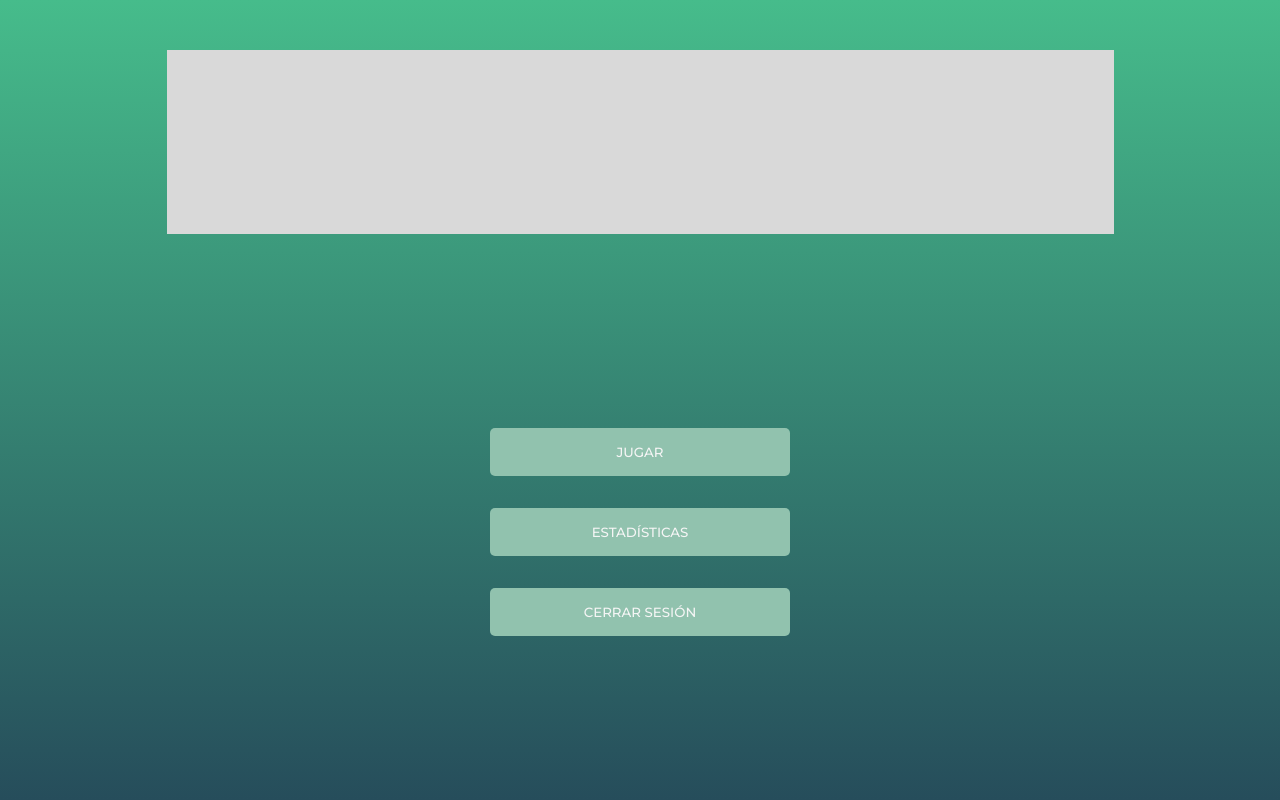
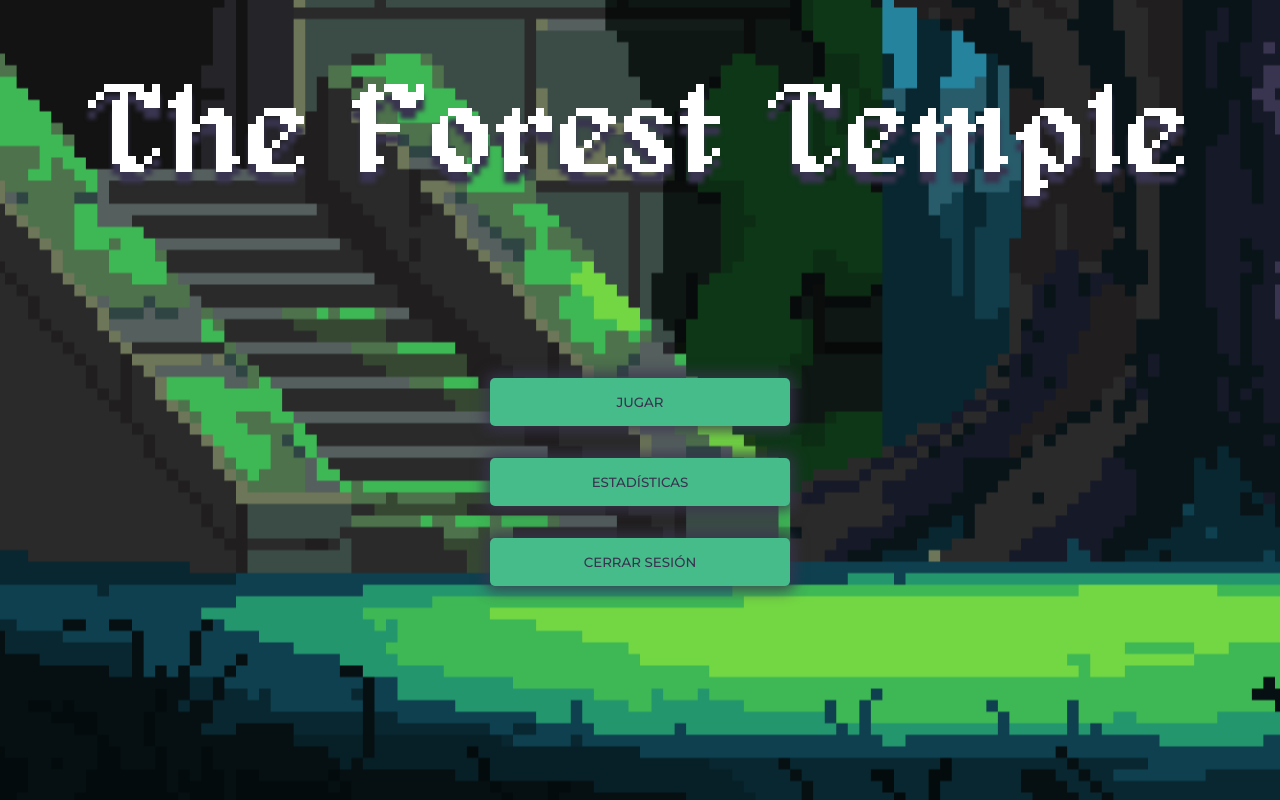
Before and after one commit to JUAN-BH/TheForestTemple, a website: page src/pages/gameUser.html in a window 1280 px wide. Drawn offline with nearby package versions, Linux system fonts and the light colour scheme.

```diff
--- a/src/css/gameUser.css
+++ b/src/css/gameUser.css
@@ -1,26 +1,12 @@
 @import url("global.CSS");
-
 * {
   margin: 0;
   padding: 0;
   box-sizing: border-box;
   font-family: "Montserrat", sans-serif;
 }
-  body {
-    background: var(--backgoundGreen) no-repeat center center fixed;
-    display: flex;
-    flex-flow: column;
-    justify-content: center;
-    align-items: center;
-  }
-  header .headerGame {
-    width: 947px;
-    height: 184px;
-    margin: 50px auto;
-    background-color: #d9d9d9;
 
-  }
-  .container__btn{
+.container__btn {
   margin: 8rem;
   display: flex;
   flex-flow: column;
@@ -28,13 +14,14 @@
   align-items: center;
 }
 
-  .btn{
+.btn {
   width: 300px;
   margin: 1rem;
   padding: 1rem;
   cursor: pointer;
-    background-color: var(--disableBtn);
-    color: var(--backgroundPanelWhite);
+  background-color: var(--activeBtn);
+  color: var(--btnMenuColorText);
   border: none;
   border-radius: 5px;
+  box-shadow: 0px 0px 14px 5px rgba(57, 52, 79, 0.8);
 }
--- a/src/css/global.CSS
+++ b/src/css/global.CSS
@@ -5,6 +5,7 @@
   --disableBtn: #91c2ae;
   --greenTitle: #337b6f;
   --greenText: #46bc8b;
+  --btnMenuColorText: #39344f;
   --grayText: #7a7a7a;
   --blueBar: #0983af;
   --grenBar: #46bc8b;
@@ -17,9 +18,29 @@
   box-sizing: border-box;
   font-family: "Montserrat", sans-serif;
 }
+@font-face {
+  font-family: "Alagard";
+  src: url("/src/fonts/alagard.ttf");
+}
 body {
   background: url("/src/assets/img/backPromoImg2.png") no-repeat center center
     fixed;
+}
+.headerGame {
+  display: flex;
+  flex-direction: column;
+  text-align: center;
+  width: 100%;
+  height: 184px;
+  margin: 50px auto;
+}
+.headerGame p {
+  font-family: "Alagard";
+  font-size: 128px;
+  color: white;
+  text-align: center;
+  text-shadow: 0px 11px 4px #39344f;
+  margin-top: 20px;
 }
 .greenTitle {
   font-size: 36px;
--- a/src/css/login.css
+++ b/src/css/login.css
@@ -1,24 +1,4 @@
 @import url("global.CSS");
-@font-face {
-  font-family: "Alagard";
-  src: url("/src/fonts/alagard.ttf");
-}
-.headerGame {
-  display: flex;
-  flex-direction: column;
-  text-align: center;
-  width: 100%;
-  height: 184px;
-  margin: 50px auto;
-}
-.headerGame p {
-  font-family: "Alagard";
-  font-size: 128px;
-  color: white;
-  text-align: center;
-  text-shadow: 0px 11px 4px #39344f;
-  margin-top: 20px;
-}
 
 .login {
   display: flex;
--- a/src/pages/gameUser.html
+++ b/src/pages/gameUser.html
@@ -1,26 +1,32 @@
 <!DOCTYPE html>
 <html lang="en">
   <head>
-    <meta charset="UTF-8">
-    <meta http-equiv="X-UA-Compatible" content="IE=edge">
-    <meta name="viewport" content="width=device-width, initial-scale=1.0">
+    <meta charset="UTF-8" />
+    <meta http-equiv="X-UA-Compatible" content="IE=edge" />
+    <meta name="viewport" content="width=device-width, initial-scale=1.0" />
     <link rel="preconnect" href="https://fonts.googleapis.com" />
     <link rel="preconnect" href="https://fonts.gstatic.com" crossorigin />
     <link
       href="https://fonts.googleapis.com/css2?family=Montserrat:wght@100;300;500;700&display=swap"
       rel="stylesheet"
     />
-    <link rel="stylesheet" href="./../css/gameUser.css">
-    <title>Document</title>
+    <link rel="stylesheet" href="./../css/gameUser.css" />
+    <link
+      rel="stylesheet"
+      href="https://cdnjs.cloudflare.com/ajax/libs/animate.css/4.1.1/animate.min.css"
+    />
+    <title>Menu</title>
   </head>
   <body>
     <header>
-            <section class="headerGame"></section>
+      <section class="headerGame">
+        <p>The Forest Temple</p>
+      </section>
     </header>
-        <main class="container__btn">
-            <button class="btn">JUGAR</button>
-            <button class="btn">ESTADÍSTICAS</button>
-            <button class="btn">CERRAR SESIÓN</button>
+    <main class="animate__animated animate__fadeInUp container__btn">
+      <button class="btn btn--play">JUGAR</button>
+      <button class="btn btn--stats">ESTADÍSTICAS</button>
+      <button class="btn btn--logOut">CERRAR SESIÓN</button>
     </main>
   </body>
 </html>
--- /dev/null
+++ b/src/script/LoginNodes.js
@@ -0,0 +1,4 @@
+const $ = (element) => document.querySelector(element);
+const inputUserName = $(".inputUser");
+const inputUserPassword = $(".inputPassword");
+const btnLogin = $(".login--btn ");
```
Also changed, not shown: src/index.html (+3 -1 lines), src/script/Login.js (added, +16 -0 lines). Lines whose indentation alone changed are shown as unchanged.
